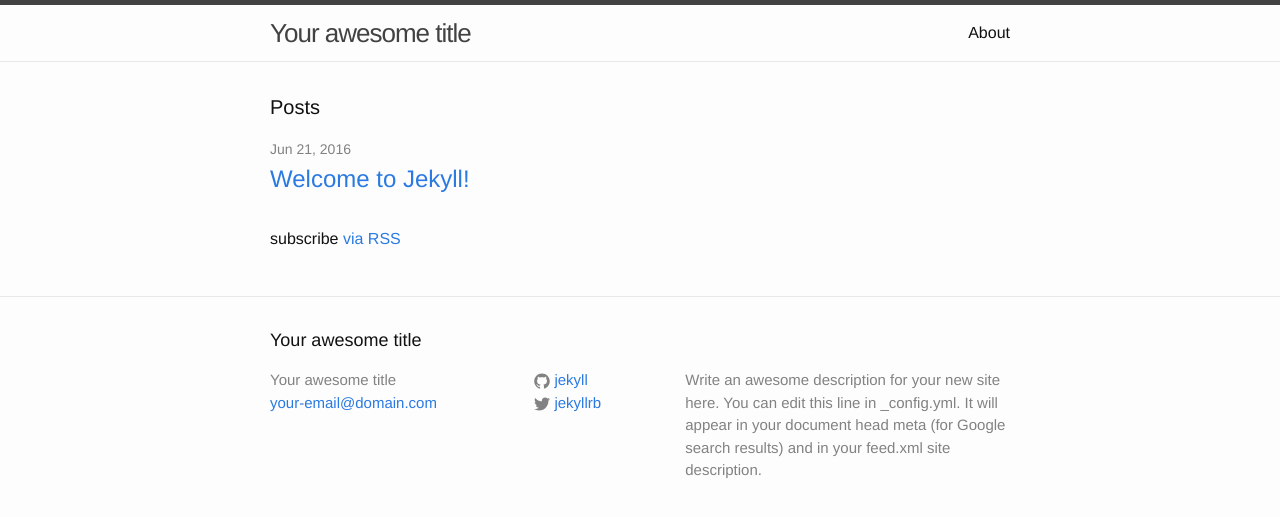
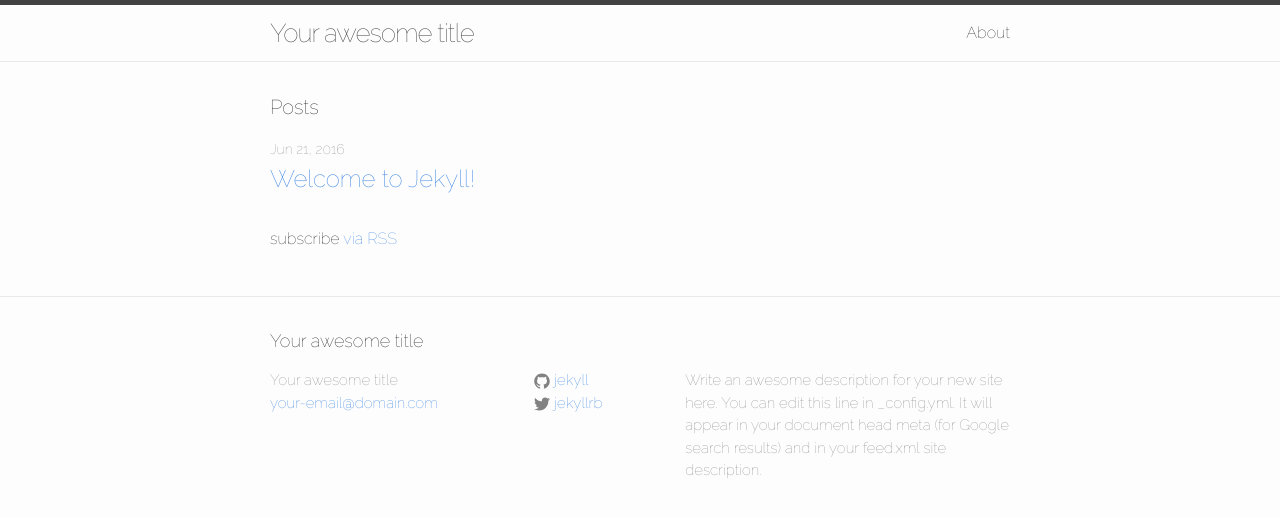
Before and after one commit to erlandsanborn/erlandsanborn.github.io, a Jekyll site: the page built from index.html, in a window 1280 px wide. Shown: the top 517 px of the page. Built offline with Jekyll 4.4.1, drawn with Linux system fonts in a browser that asks for light colours.

Commit message:
font change

```diff
--- a/_includes/head.html
+++ b/_includes/head.html
@@ -10,5 +10,6 @@
   <link rel="canonical" href="{{ page.url | replace:'index.html','' | prepend: site.baseurl | prepend: site.url }}">
   <link rel="alternate" type="application/rss+xml" title="{{ site.title }}" href="{{ "/feed.xml" | prepend: site.baseurl | prepend: site.url }}">
   <link href='http://fonts.googleapis.com/css?family=Josefin+Sans|Yanone+Kaffeesatz|Raleway:100|Inconsolata&subset=latin&v2' rel='stylesheet' type='text/css'>
+  <link href='http://fonts.googleapis.com/css?family=Josefin+Sans|Yanone+Kaffeesatz|Raleway:100|Inconsolata&subset=latin&v2' rel='stylesheet' type='text/css'>
 
 </head>
--- a/css/main.scss
+++ b/css/main.scss
@@ -6,7 +6,7 @@
 
 
 // Our variables
-$base-font-family: "Helvetica Neue", Helvetica, Arial, sans-serif;
+$base-font-family: "Raleway", Helvetica, Arial, sans-serif;
 $base-font-size:   16px;
 $base-font-weight: 400;
 $small-font-size:  $base-font-size * 0.875;
```
